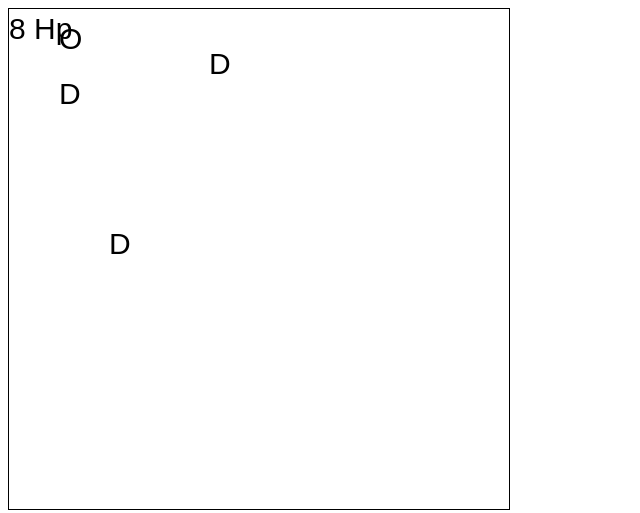
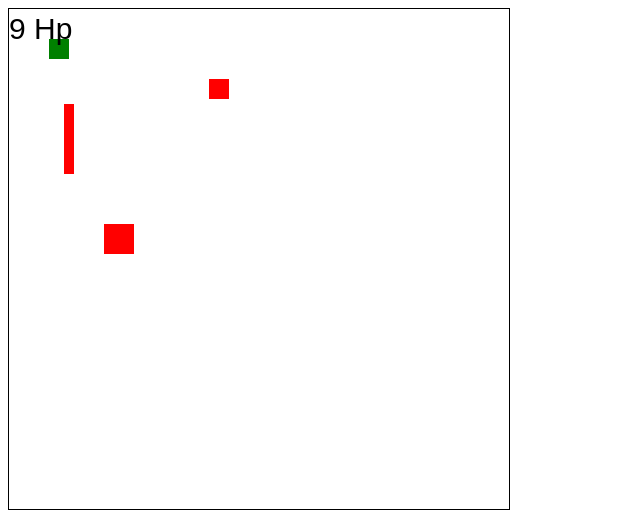
Before and after one commit to oguzhanaydemir/multiplayergamewithnodejs, a plain HTML site: page index.html in a window 1280 px wide. Shown: the whole page, without its empty margins (0-640 px from the left). Drawn offline with Linux system fonts and the light colour scheme.

Commit message:
Change the look of entities

```diff
--- a/index.html
+++ b/index.html
@@ -15,6 +15,9 @@
         const WIDTH = 500;
         const HEALTH = 10;
 
+        var playerwidth = 20;
+        var playerHeight = 20;
+
         var timeWhenGameStarted = Date.now();
         var ctx = document.getElementById("ctx").getContext('2d');
         ctx.font='30px Arial';
@@ -25,8 +28,10 @@
         y : 40,
         spdY : 5,
         name : "O",
-        hp:HEALTH
-
+        hp:HEALTH,
+        width : playerwidth,
+        height : playerHeight,
+        color: "green"
        }
        //enemy
        var enemyList ={};
@@ -43,19 +48,37 @@
        }
 
        TestCollisionEntity = function (entity1, entity2){
-            var distance = GetDistanceBetweenEntity(entity1, entity2);
-            return distance<30;
+            var rect1 = {
+                x:entity1.x-entity1.width/2,
+                y:entity1.y-entity1.height/2,
+                width:entity1.width,
+                height:entity1.height
+            }
+
+            var rect2 = {
+                x:entity2.x-entity2.width/2,
+                y:entity2.y-entity2.height/2,
+                width:entity2.width,
+                height:entity2.height
+            }
+
+            return TestCollisionRectRect(rect1, rect2);
        }
 
+
+
        //Create Enemy
-       CreateEnemy = function (id, name, x, y, spdX, spdY){
+       CreateEnemy = function (id, name, x, y, spdX, spdY, width, height){
         var enemy = {
         id:id,
         name : name,
         x : x,
         y : y,
         spdX : spdX,
-        spdY : spdY
+        spdY : spdY,
+        width : width,
+        height : height,
+        color:"red"
        }
        enemyList[id] = enemy;
        }
@@ -70,13 +93,28 @@
 
 
        UpdateEntity = function (entity){
+         UpdateEntityPosition(entity);
          DrawEntity(entity);
-         UpdateEntityPosition(entity);
     }
 
+
+    TestCollisionRectRect = function(rect1, rect2){
+           return    rect1.x <= rect2.x + rect2.width
+                  && rect2.x <= rect1.x + rect1.width
+                  && rect1.y <= rect2.y + rect2.height
+                  && rect2.y <= rect1.y + rect1.height;
+       }
+
+
+
     DrawEntity = function(entity){
-        ctx.fillText(entity.name,entity.x, entity.y);
+        ctx.save();
+        ctx.fillStyle = entity.color;
+        ctx.fillRect(entity.x-entity.width/2, entity.y-entity.height/2, entity.width, entity.height);
+        ctx.restore();
     }
+
+
 
     UpdateEntityPosition = function(entity){
         entity.x+= entity.spdX;
@@ -108,13 +146,13 @@
                 }
            }
        }
-        DrawEntity(player);
+       DrawEntity(player);
         ctx.fillText(player.hp + " Hp", 0, 30);
     }
 
-       CreateEnemy("E1", "D", 150, 350, 10, 15);
-       CreateEnemy("E2", "D", 250, 350, 10, -15);
-       CreateEnemy("E3", "D", 100, 200, 10, -35);
+       CreateEnemy("E1", "D", 150, 350, 10, 15, 30, 30);
+       CreateEnemy("E2", "D", 250, 350, 10, -15, 20, 20);
+       CreateEnemy("E3", "D", 100, 200, 10, -35, 10, 70);
 
        setInterval(Update, 50);
 
```
